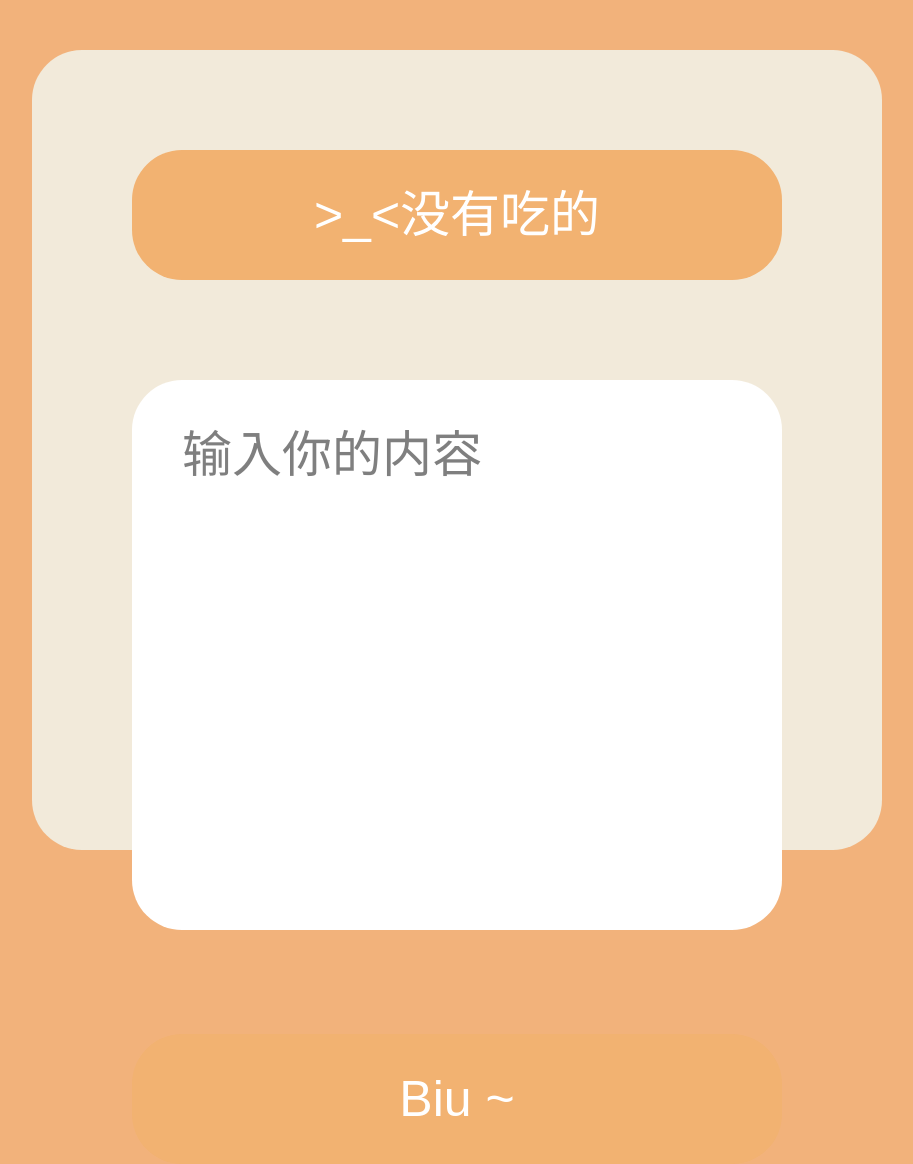
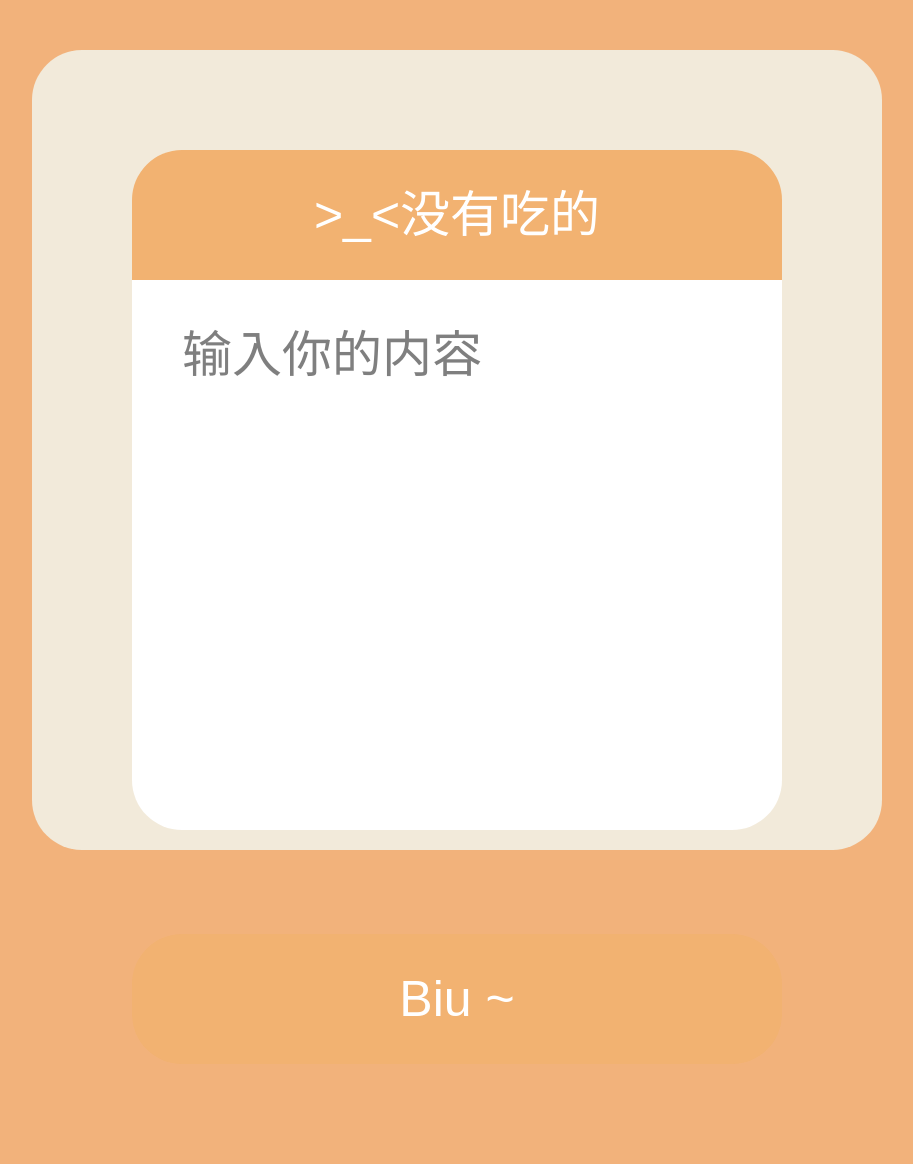
Before and after one commit to YxMingY/EasyClipboard, a PHP site: page /board.php in a window 1280 px wide. Shown: the whole page, without its empty margins (183-1096 px from the left). After the commit the page ends 1016 px from the top, so only its background shows below. Run offline with PHP 8.4, Linux system fonts and the light colour scheme.

Commit message:
little change

```diff
--- a/board.php
+++ b/board.php
@@ -21,6 +21,7 @@
 				echo $t;
 			endif;
 			?></textarea>
+
 		<?php if (!isset($_GET["text"])):  ?>
 			<input class="item" type="submit" value="Biu ~">
 		<?php else: ?>
--- a/style.css
+++ b/style.css
@@ -20,13 +20,15 @@ form{
 }
 
 textarea{
-	margin: 100px 0 100px;
+	margin-bottom: 100px;
 	width: 550px;
 	height: 450px;
 	padding: 50px;
 	font-size: 50px;
 	line-height: 50px;
 	border-radius: 50px;
+	border-top-left-radius: 0;
+	border-top-right-radius: 0;
 	color: rgba(0,0,0,0.5);
 	display: inline-block;
 	resize: none;
@@ -45,5 +47,7 @@ textarea{
 }
 
 #clear{
+	border-bottom-left-radius: 0;
+	border-bottom-right-radius: 0;
 	margin-top: 100px;
 }
```
